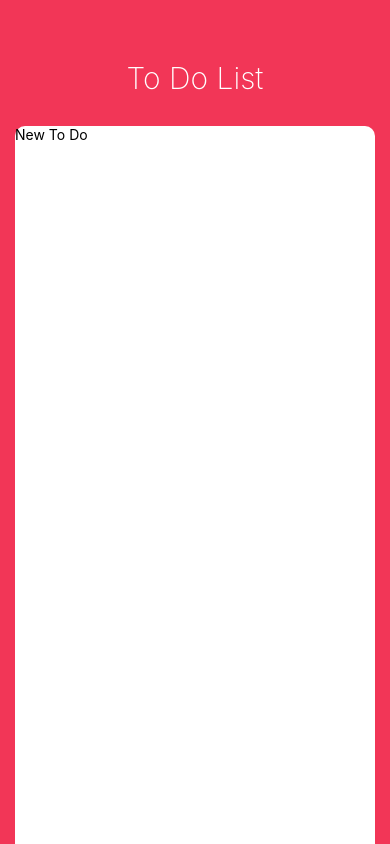
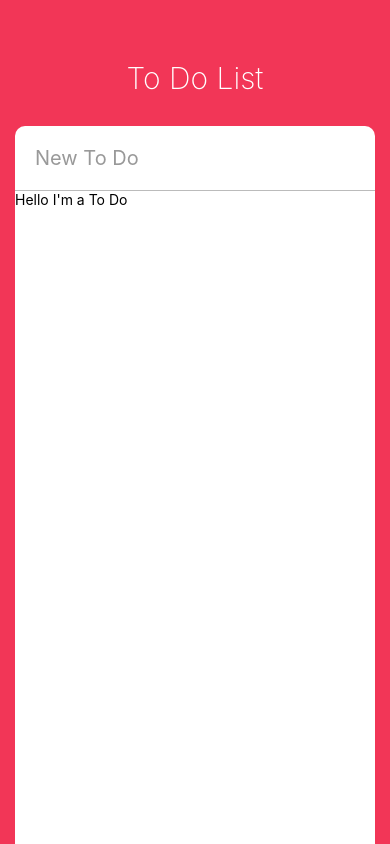
Before and after one commit to jhyuk/todoapp, a React Native app: screen / in a window 390 px wide. Built offline with nearby package versions, Linux system fonts and the light colour scheme.

Commit message:
Input & Todo Components

```diff
--- a/App.js
+++ b/App.js
@@ -1,19 +1,42 @@
 import React from 'react';
-import { StyleSheet, Text, View, StatusBar, TextInput, Dimensions, Platform } from 'react-native';
+import { StyleSheet, Text, View, StatusBar, TextInput, Dimensions, Platform, ScrollView } from 'react-native';
+import ToDo from "./ToDo";
+
 
 const { height, width } = Dimensions.get("window")
 
 export default class App extends React.Component {
+
+  state = {
+    newToDo: ""
+  };
+
   render() {
+    const { newToDo } = this.state;
     return (
       <View style={styles.container}>
         <StatusBar barStyle="light-content" />
         <Text style={styles.title}>To Do List</Text>
         <View style={styles.card}>
-          <TextInput style={styles.input} placeholder={"New To Do"}/>
+          <TextInput
+          style={styles.input}
+          placeholder={"New To Do"}
+          value={newToDo}
+          onChangeText={this._createNewToDo}
+          placeholderTextColor={"#999"}
+          returnKeyType={"done"}
+          autoCorrect={false} />
+          <ScrollView>
+            <ToDo />
+          </ScrollView>
         </View>
       </View>
     );
+  }
+  _createNewToDo = text => {
+    this.setState({
+      newToDo: text
+    })
   }
 }
 
@@ -50,5 +73,11 @@
         elevation: 3
       }
     })
+  },
+  input: {
+    padding: 20,
+    borderBottomColor: "#bbb",
+    borderBottomWidth: 1,
+    fontSize: 20
   }
 });
--- /dev/null
+++ b/ToDo.js
@@ -0,0 +1,13 @@
+import React, { Component } from "react"
+import { View, Text, TouchableOpacity, StyleSheet } from "react-native"
+
+
+export default class ToDo extends Component {
+    render(){
+        return(
+            <View>
+                <Text>Hello I'm a To Do</Text>
+            </View>
+        )
+    }
+}
```
